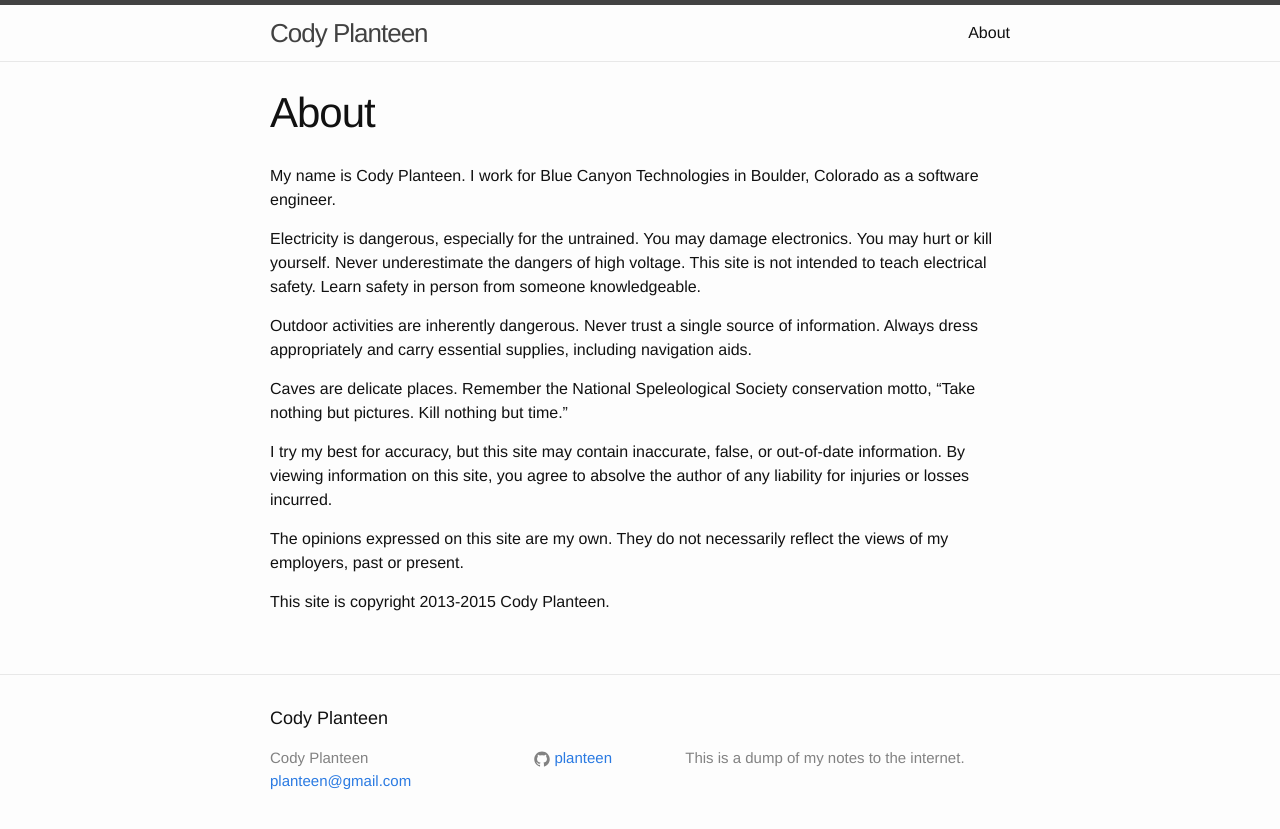
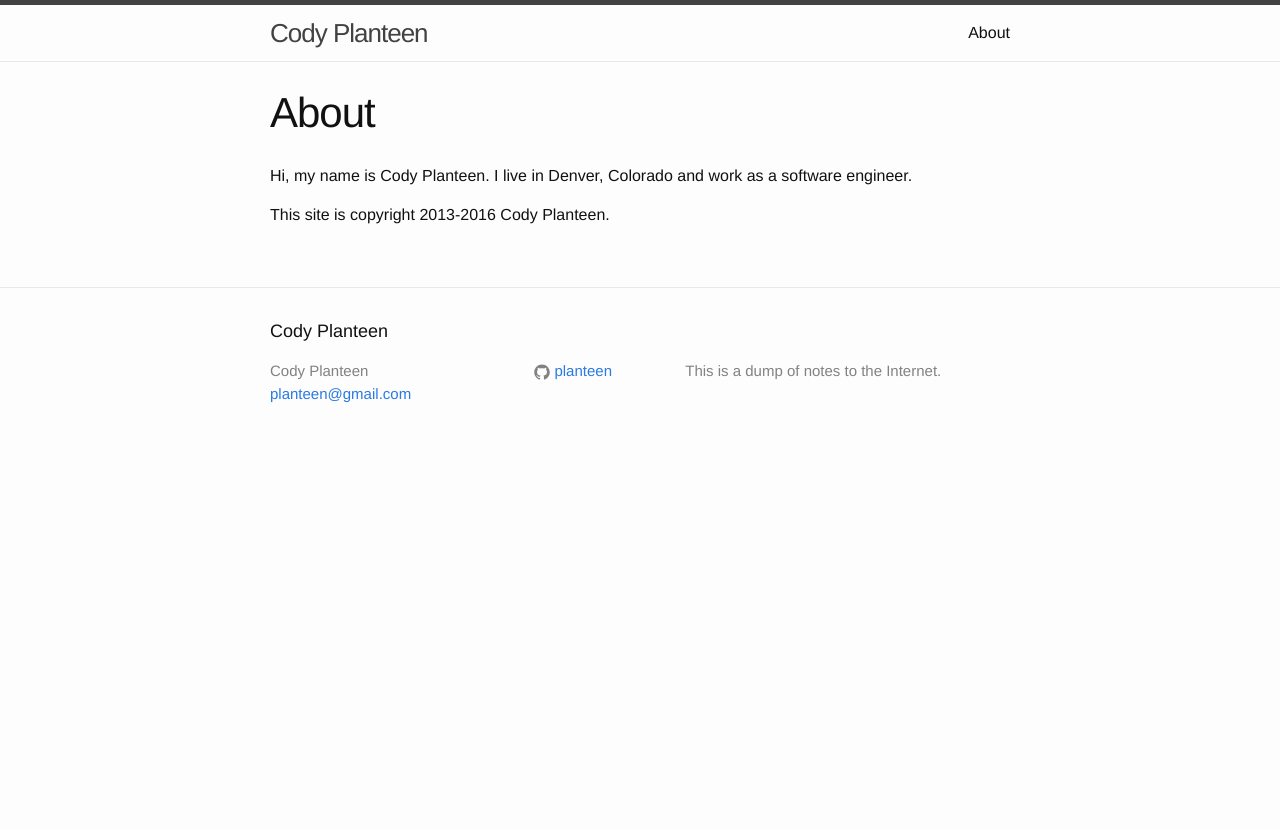
Before and after one commit to planteen/planteen.github.io, a Jekyll site: the page built from about.md, in a window 1280 px wide. Shown: the top 829 px of the page. Built offline with Jekyll 4.4.1, drawn with Linux system fonts in a browser that asks for light colours.

Commit message:
Site cleanup

```diff
--- a/_config.yml
+++ b/_config.yml
@@ -2,7 +2,7 @@
 title: Cody Planteen
 email: planteen@gmail.com
 description: > # this means to ignore newlines until "baseurl:"
-  This is a dump of my notes to the internet.
+  This is a dump of notes to the Internet.
 baseurl: "" # the subpath of your site, e.g. /blog/
 url: "http://planteen.github.io" # the base hostname & protocol for your site
 github_username: planteen
--- a/about.md
+++ b/about.md
@@ -4,26 +4,6 @@ title: About
 permalink: /about/
 ---
 
-My name is Cody Planteen. I work for Blue Canyon Technologies in Boulder,
-Colorado as a software engineer.
+Hi, my name is Cody Planteen. I live in Denver, Colorado and work as a software engineer.
 
-Electricity is dangerous, especially for the untrained. You may damage
-electronics. You may hurt or kill yourself. Never underestimate the dangers of
-high voltage. This site is not intended to teach electrical safety. Learn
-safety in person from someone knowledgeable.
-
-Outdoor activities are inherently dangerous. Never trust a single source of
-information. Always dress appropriately and carry essential supplies, including
-navigation aids.
-
-Caves are delicate places. Remember the National Speleological Society
-conservation motto, "Take nothing but pictures. Kill nothing but time."
-
-I try my best for accuracy, but this site may contain inaccurate, false, or
-out-of-date information. By viewing information on this site, you agree to
-absolve the author of any liability for injuries or losses incurred.
-
-The opinions expressed on this site are my own. They do not necessarily reflect
-the views of my employers, past or present.
-
-This site is copyright 2013-2015 Cody Planteen.
+This site is copyright 2013-2016 Cody Planteen.
```
Also changed, not shown: _posts/2014-09-10-worldview3-launch.md (+3 -9 lines).
